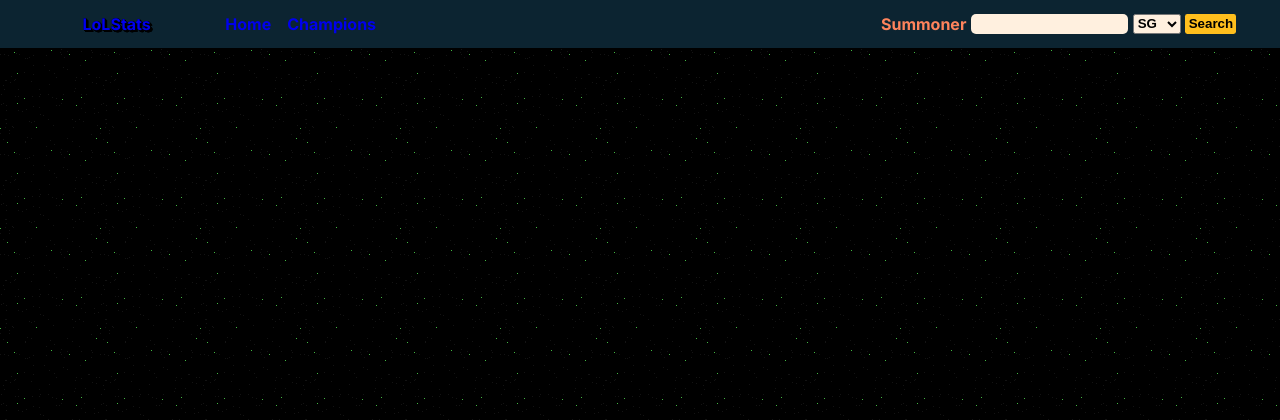
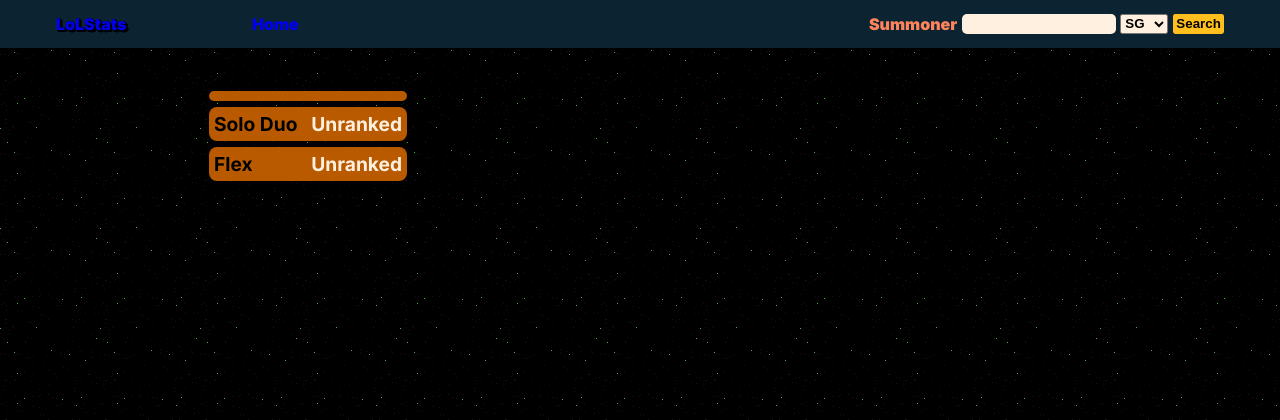
Before and after one commit to PurifierRG/LolStats, a Flask app: template templates/MatchHistory.html in a window 1280 px wide. Shown: the top 420 px of the page. Run offline with Flask 2, Linux system fonts and the light colour scheme; the template is opened without the code that fills it, so the values that code supplies are empty.

Commit message:
Added Profile Section

```diff
--- a/app.py
+++ b/app.py
@@ -35,21 +35,23 @@ def Lol():
 def MatchHistory(region, username):
     shard = RD.getShard(region)
     version = RD.getVersion(api, region)
+
     user_info = UID.getUser(api, region, username)
+    profile = UID.getRankInfo(api, region, user_info['summonerID'])
 
     match_ids = MH.getMatchIDs(api, shard, user_info['puuID'],)
     match_details = MH.getAllMatchDetails(api, shard, match_ids)
     match_info = MH.getMatchInfo(match_details)
     match_player_info = MH.getMatchPlayersDetails(version, match_details)
 
-    live_player_info = LG.getLiveGameInfo(api, region, version, user_info['summonerID'])
+    # live_player_info = LG.getLiveGameInfo(api, region, version, user_info['summonerID'])
     PageInfo = {
         'Title': f"{user_info['name']} - Match History",
         'Username': user_info['name'],
         'len': len(match_player_info),
         'region': region
     }
-    return render_template('MatchHistory.html', PAGE_INFO=PageInfo, Player_Details=match_player_info, Match_Details=match_info)
+    return render_template('MatchHistory.html', PAGE_INFO=PageInfo, Player_Details=match_player_info, Match_Details=match_info, Profile=profile )
 
 # TEST ------------------------------------------------------------------------------------------------
 
@@ -68,7 +70,7 @@ def TestJSON(region, username):
     version = RD.getVersion(api, region)
 
     user_info = UID.getUser(api, region, username)
-    rankdetails = UID.getRankInfo(api, region, user_info['summonerID'])
+    profile = UID.getRankInfo(api, region, user_info['summonerID'])
 
     match_ids = MH.getMatchIDs(api, shard, user_info['puuID'],)
     match_details = MH.getAllMatchDetails(api, shard, match_ids)
@@ -76,7 +78,7 @@ def TestJSON(region, username):
     match_player_info = MH.getMatchPlayersDetails(version, match_details)
 
     live_player_info = LG.getLiveGameInfo(api, region, version, user_info['summonerID'])
-    return match_details[0]
+    return profile
 
 #------------------------------------------------------------------------------------------------------
 
--- a/static/BaseStyle.css
+++ b/static/BaseStyle.css
@@ -8,15 +8,18 @@
     --other-color-2: rgb(255 240 223);
     --secondary-color: rgb(255 212 88);
 
-    --win-color: rgb(0 27 41);
-    --win-color-br: rgb(0 41 62);
-    --lose-color: rgb(48 3 3);
-    --lose-color-br: rgb(68 0 0);
-    --remake-color: rgb(20 20 20);
-    --remake-color-br: rgb(32 32 32);
+    --win-color: rgb(7 60 90);
+    --win-color-2: rgb(7 80 120);
+    --win-color-3: rgb(7 100 150);
+    --lose-color: rgb(90 7 7);
+    --lose-color-2: rgb(120 10 10);
+    --lose-color-3: rgb(150 13 13);
+    --remake-color: rgb(30 30 30);
+    --remake-color-2: rgb(45 45 45);
+    --remake-color-3: rgb(55 55 55);
     --button-color: rgb(255 191 29);
 
-    --player-color: rgb(175 90 0 / 1);
+    --player-color: rgb(185 90 0);
 
     margin: 0px;
     padding: 0px;
@@ -34,6 +37,7 @@
 }
 
 .container{
+    display: grid;
     width: 100%;
 }
 
@@ -167,9 +171,23 @@
 
 nav {
     display: grid;
-    grid-template-columns: 0.5rem repeat(6, 1fr) 0.5rem;
-    grid-template-areas: "space logo nav nav nav search search";
+    justify-content: center;
+    height: 3rem;
+    min-height: 3rem;
+    background-color: var(--nav-bg-color);
+    font-weight: bolder;
+    position: sticky;
+    top: 0;
+    z-index: 1000;
+}
+
+.nav-container {
+    display: grid;
+    grid-template-columns: repeat(6, 1fr);
+    grid-template-areas: "logo nav nav nav search search";
     gap: 0.5rem;
+    width: 100%;
+    max-width: 73rem;
     height: 3rem;
     min-height: 3rem;
     background-color: var(--nav-bg-color);
@@ -193,10 +211,7 @@ nav a {
 
 .logo {
     grid-area: logo;
-    justify-self: center;
     align-self: center;
-    display: grid;
-    justify-content: center;
     width: 100%;
 }
 .logo a:visited {
@@ -228,7 +243,7 @@ nav a {
     .search > form{
         display: flex;
         align-items: center;
-        justify-content: center;
+        justify-content: end;
     }
 
 nav input[type="text"] {
@@ -354,9 +369,11 @@ nav button:active {
 
 .content {
     display: grid;
-    grid-template-columns: repeat(6,1fr);
-    grid-template-areas: "sidebar-left Main Main Main Main sidebar-right";
+    justify-self: center;
+    grid-template-columns: 0.65fr .65fr 1fr 1fr 1fr 1fr;
+    grid-template-areas: "sidebar-left sidebar-left Main Main Main Main";
     max-height: min-content;
+    max-width: 73rem;
     font-size: 1rem;
     color: var(--other-color-2);
 }
@@ -366,21 +383,85 @@ nav button:active {
     display: grid;
     grid-template-columns: 1fr;
     width: 100%;
+    max-width: 55rem;
     margin-top: 2rem;
     padding: 0.5rem;
 }
+
+.profile {
+    grid-area: sidebar-left;
+    justify-self: end;
+    display: grid;
+    justify-items: end;
+    width: 100%;
+    max-width: 18rem;
+    height: max-content;
+    margin-top: 2rem;
+    padding: 0.5rem;
+}
+    .profile-child {
+        display: grid;
+        width: 100%;
+        max-width: 18rem;
+        height: fit-content;
+        margin: 0.2rem;
+        padding: 0.3rem;
+        border: 0.15rem;
+        border-radius: 0.5rem;
+        font-size: 0.8rem;
+        overflow: auto;
+        background-color: var(--player-color);
+    }
+
+    .summoner{
+        text-align: center;
+        color: rgb(255 240 200)
+    }
+
+    .unranked{
+        display: grid;
+        grid-template-columns: 1fr 1fr;
+    }
+        .unranked-attribute{
+            text-align: left;
+            color: black;
+        }
+        .unranked-value{
+            text-align: end;
+        }
+
+    .rank-description{
+        display: grid;
+        color: black;
+    }
+    .rank-details{
+        display: grid;
+        grid-template-columns: 1fr 1fr;
+    }
+        .rank-attributes{
+            display: grid;
+            justify-items: end;
+            padding-right: 1rem;
+        }
+        .rank-values {
+            display: grid;
+            padding-left: 1rem;
+        }
+
+    .profile-rank-img{
+        max-width: 10rem;
+    }
 
 /* -------------------------------------------------------------------------------------------------------------- */
 .match {
     justify-self: center;
     align-self: center;
     display: grid;
-    grid-template-columns: 1fr 1fr 1fr 1fr 0.15fr;
+    grid-template-columns: 0.65fr 1fr 1fr 1fr 0.15fr;
     grid-template-areas:
         "match-data iconz stats players stats-button"
         "full-stats full-stats full-stats full-stats full-stats";
     width: 100%;
-    max-width: 70rem;
     margin: 0.2rem;
     padding: 0.3rem;
     border: 0.15rem;
--- a/templates/Layout.html
+++ b/templates/Layout.html
@@ -16,10 +16,11 @@
 </head>
 <body>
     <nav>
+        <div class="nav-container">
             <div class="logo text-shadow-default"><a href="/"> LoLStats </a></div>
             <ul class="nav">
                 <li><a href="/">Home</a></li>
-            <li><a href="#">Champions</a></li>
+                <!-- <li><a href="#">Champions</a></li> -->
             </ul>
             <div class="search">
                 <form action="/lol">
@@ -44,6 +45,7 @@
                     <button type="submit" formaction="/lol" formmethod="post">Search</button>
                 </form>
             </div>
+        </div>
     </nav>
 
     <div class="container">
--- a/templates/MatchHistory.html
+++ b/templates/MatchHistory.html
@@ -2,6 +2,75 @@
 
 {% block Content %}
 <div class="content">
+
+    <div class="profile">
+
+        <div class="summoner profile-child">
+            <h2>{{PAGE_INFO['Username']}}</h2>
+        </div>
+
+        <div class="profile-child solo-ranked">
+            {% if Profile['Solo'] %}
+                <div class="rank-description">
+                    <h2>Solo Duo</h2>
+                    <img class="icon-default profile-rank-img" src = "/static/Images/Rank-Images/{{Profile['Solo']['rankIMG']}}">
+                </div>
+                <div class="rank-details">
+                    <div class="rank-attributes">
+                        <h4>Rank </h4>
+                        <h4>LP</h4>
+                        <h4>Wins</h4>
+                        <h4>Loss</h4>
+                        <h4>Win Rate</h4>
+                    </div>
+                    <div class="rank-values">
+                        <h4>{{ Profile['Solo']['rank'] }} {{ Profile['Solo']['division'] }}</h4>
+                        <h4>{{ Profile['Solo']['lp'] }}</h4>
+                        <h4>{{ Profile['Solo']['wins'] }}</h4>
+                        <h4>{{ Profile['Solo']['losses'] }}</h4>
+                        <h4>{{ Profile['Solo']['winRate'] }}</h4>
+                    </div>
+                </div>
+            {% else %}
+                <div class="unranked">
+                    <h2 class="unranked-attribute">Solo Duo</h2>
+                    <h2 class="unranked-value">Unranked</h2>
+                </div>
+            {% endif %}
+        </div>
+
+        <div class="profile-child flex-ranked">
+            {% if Profile['Flex'] %}
+                <div class="rank-description">
+                    <h2>Flex</h2>
+                    <img class="icon-default profile-rank-img" src = "/static/Images/Rank-Images/{{Profile['Flex']['rankIMG']}}">
+                </div>
+                <div class="rank-details">
+                    <div class="rank-attributes">
+                        <h4>Rank </h4>
+                        <h4>LP</h4>
+                        <h4>Wins</h4>
+                        <h4>Loss</h4>
+                        <h4>Win Rate</h4>
+                    </div>
+                    <div class="rank-values">
+                        <h4>{{ Profile['Flex']['rank'] }} {{ Profile['Flex']['division'] }}</h4>
+                        <h4>{{ Profile['Flex']['lp'] }}</h4>
+                        <h4>{{ Profile['Flex']['wins'] }}</h4>
+                        <h4>{{ Profile['Flex']['losses'] }}</h4>
+                        <h4>{{ Profile['Flex']['winRate'] }}</h4>
+                    </div>
+                </div>
+            {% else %}
+                <div class="unranked">
+                    <h2 class="unranked-attribute">Flex</h2>
+                    <h2 class="unranked-value">Unranked</h2>
+                </div>
+            {% endif %}
+        </div>
+
+    </div>
+
     <div class="main">
 
         {% for i in range(PAGE_INFO['len']) %}
```
Also changed, not shown: other parts of static/BaseStyle.css (+12 -11 lines), helpers/UserID.py (+20 -10 lines). Lines whose indentation alone changed are shown as unchanged.
